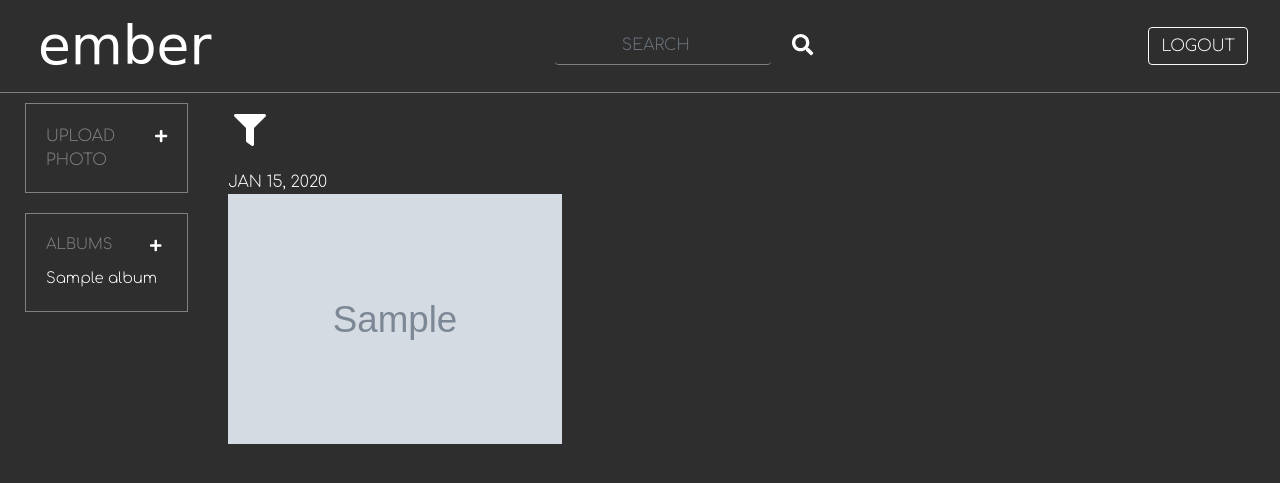
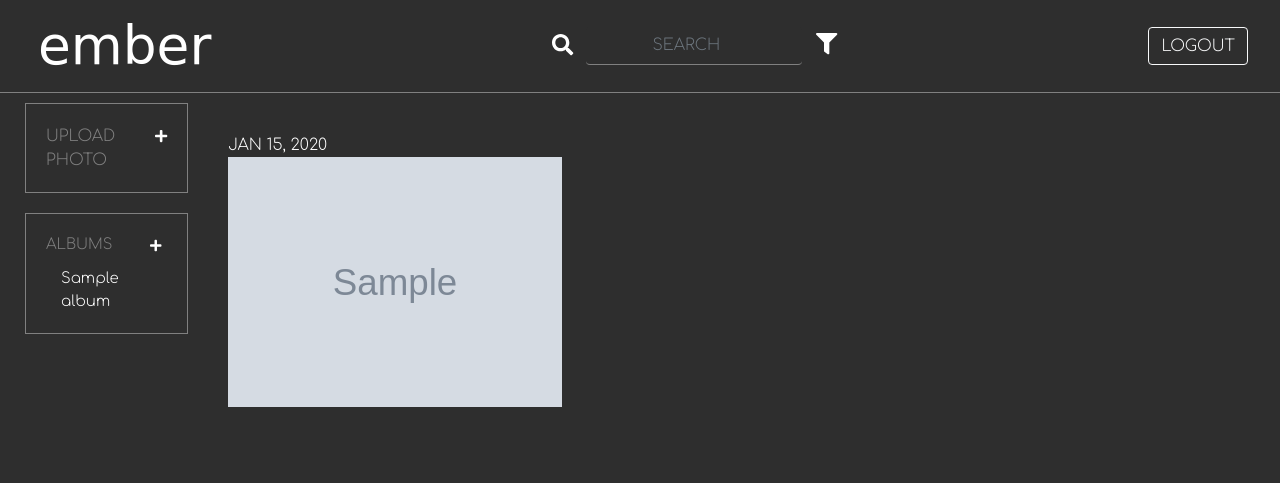
Before and after one commit to amytrick/Ember-with-Angular, a Flask app: page /library in a window 1280 px wide. Shown: the top 483 px of the page. Run offline with Flask 2, Linux system fonts and the light colour scheme; the visitor is signed in with stand-in values (Sample User, id 1); tables that the repository leaves empty hold one stand-in row (values such as "Sample post"); grey boxes marked "Sample" are stand-in pictures; some libraries are stand-ins or nearby versions; some web fonts are replaced.

Commit message:
filter icon moved to navbar

```diff
--- a/static/CSS/style.css
+++ b/static/CSS/style.css
@@ -29,7 +29,15 @@ button {
 
 button:focus {
    outline: none;
-  }
+}
+
+input[type=text], input[type=search] {
+  background-color: rgb(46, 46, 46);
+  color: white;
+  border: none;
+  border-bottom: 1px solid gray;
+  text-align: center;
+}
 
 
 /* ****** LOGIN PAGE ****** */
@@ -104,6 +112,15 @@ button:focus {
 #logo {
   font-family: 'League Script', cursive;
   font-size: 40pt;
+}
+
+#search-div {
+  display: flex;
+  justify-content: row;
+}
+
+#filter-button {
+  padding-top: 5px;
 }
 
 
@@ -196,12 +213,17 @@ button:focus {
   color: grey;
 }
 
+#album-title {
+  cursor: pointer;
+}
+
 #add-to-album-radios label {
   display: flex;
   height: 3em;
   align-items: center;
   border-radius: 2px;
   padding: 0em 1em;
+  margin: 0px;
 }
 
 #add-to-album-radios input[type="radio"] {
@@ -245,14 +267,6 @@ button:focus {
   color: white;
   background-color:rgba(0,0,0,.15);
   border-radius: 50%;
-}
-
-input[type=text], input[type=search] {
-  background-color: rgb(46, 46, 46);
-  color: white;
-  border: none;
-  border-bottom: 1px solid gray;
-  text-align: center;
 }
 
 
@@ -405,6 +419,17 @@ input[type=text], input[type=search] {
     color: gray;
   }
 
+  .individual-album-div {
+    display: flex;
+    height: 3em;
+    align-items: center;
+    border-radius: 2px;
+    padding: 0em 1em;
+  }
+  .individual-album-div:hover {
+    background-color: rgb(66, 66, 66);
+  }
+
 #rating-div {
   display: flex;
   flex-direction: column;
@@ -482,10 +507,6 @@ input[type=text], input[type=search] {
 }
 
 
-
-
-
-
 /* ****** DELETE TAG ****** */
 
 
--- a/templates/base.html
+++ b/templates/base.html
@@ -42,9 +42,14 @@
 
           <div id="search-div">
             <form class="form-inline my-2 my-lg-0" action="/search" method="POST">
+              <button class="btn my-2 my-sm-0" type="submit" data-toggle="tooltip" data-placement="bottom" title="Search by keyword"><i class="fas fa-search fa-lg"  style="color:rgb(255, 255, 255)"></i></button>
               <input class="form-control mr-sm-2" type="search" placeholder="SEARCH" aria-label="Search" name="search">
-              <button class="btn my-2 my-sm-0" type="submit" data-toggle="tooltip" data-placement="bottom" title="Search by keyword"><i class="fas fa-search fa-lg"  style="color:rgb(255, 255, 255)"></i></button>
             </form>
+            <span id="filter-button" data-toggle="tooltip" data-placement="bottom" title="Filter">
+              <button type="button" data-toggle="collapse" data-target="#collapse-filter" aria-expanded="false" aria-controls="collapse-filter">
+                <i class="fas fa-filter fa-lg" style=color:white></i>
+              </button>
+            </span>
           </div>
 
           <div class="logout-div">
--- a/templates/library.html
+++ b/templates/library.html
@@ -12,17 +12,7 @@ Library
 {% block body %}
 
 <div id="filter-rating-div">
-  <span data-toggle="tooltip" data-placement="bottom" title="Filter">
-    <button type="button" data-toggle="collapse" data-target="#collapse-filter" aria-expanded="false" aria-controls="collapse-filter">
-      <i class="fas fa-filter fa-2x" style=color:white></i>
-    </button>
-  </span>
-
-  <div class="collapse" id="collapse-filter">
-    <div class="card card-body">
-        <div id="rating-filter-div">
-
-
+        <div id="rating-filter-div" class="hidden">
 
           <form action="/filterby/rating" method="POST">
             <div id="filter-buttons-div">
@@ -61,15 +51,11 @@ Library
                     <input type="radio" id="option1" name="filter-rating" value="1">
                         <label class="label_star" id="option1_label" for="option1"></label>
                 </span>
-                <!-- <input type="submit"> -->
               </div>
             </div>
           </form>
         </div>
-
-      </div>
-    </div>
-  </div>
+</div>
 
   {% for photo in photos %}
     <div class="library">
```
Also changed, not shown: static/JS/photos.js (+17 -55 lines), templates/search-results.html (+5 -22 lines).
